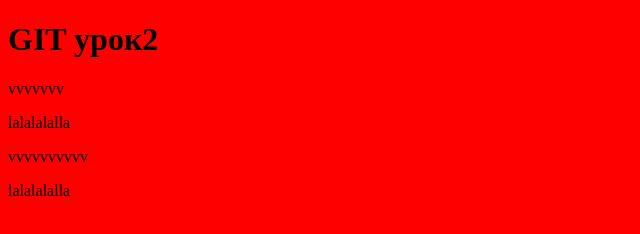
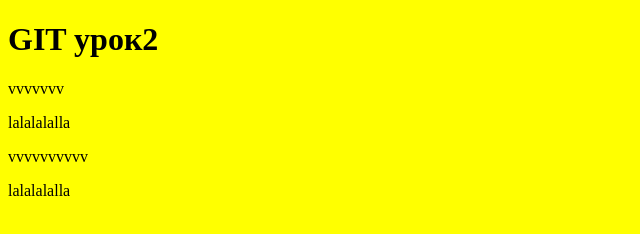
Before and after one commit to DimMas12/site, a plain HTML site: page index.html in a window 1280 px wide. Shown: the whole page, without its empty margins (0-640 px from the left). Drawn offline with Linux system fonts and the light colour scheme.

Commit message:
yellow bg style

```diff
--- a/style.css
+++ b/style.css
@@ -1,3 +1,7 @@
 body{
-    background: red;
+    background: yellow;
 }
+h1
+{
+    fint_size:2em;
+}
```
